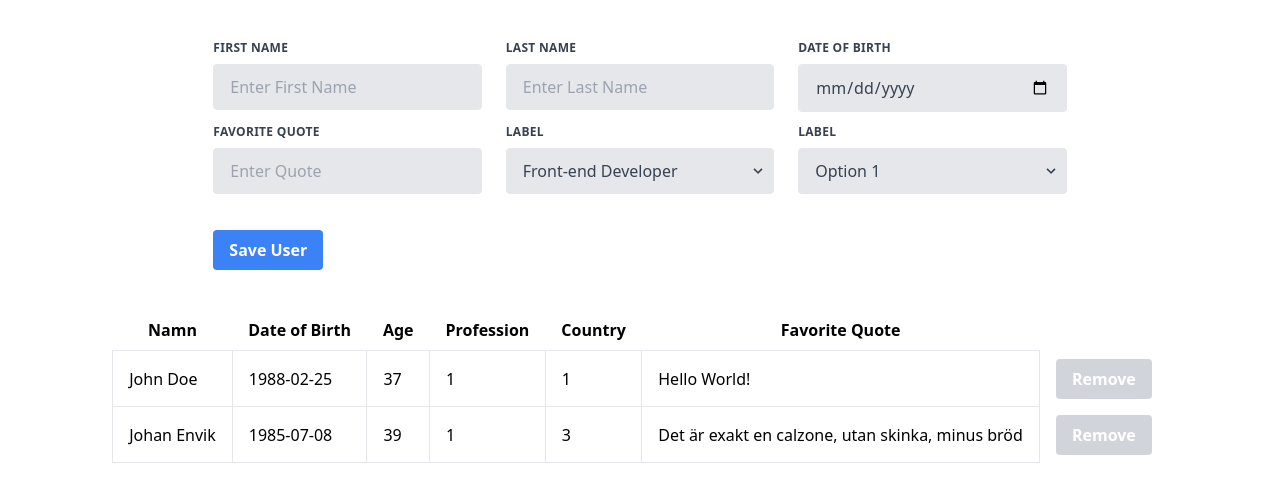
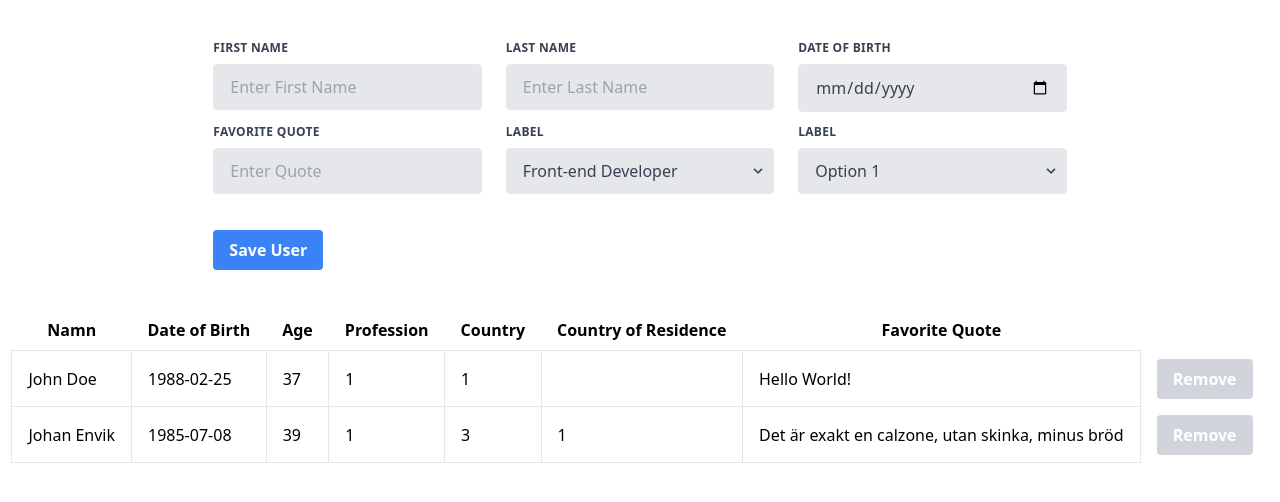
Before and after one commit to johanenvik/ff-vue-test-2025, a Vue app: page / in a window 1280 px wide. Shown: the top 502 px of the page. Built offline with nearby package versions, Linux system fonts and the light colour scheme.

Commit message:
Add recidence country to user list and format code

```diff
--- a/src/components/UserList.vue
+++ b/src/components/UserList.vue
@@ -2,73 +2,29 @@
   <table class="table-auto mx-auto my-10">
     <thead>
       <tr>
-        <th
-          class="px-4 py-2"
-          v-text="'Namn'"
-        />
-        <th
-          class="px-4 py-2"
-          v-text="'Date of Birth'"
-        />
-        <th
-          class="px-4 py-2"
-          v-text="'Age'"
-        />
-        <th
-          class="px-4 py-2"
-          v-text="'Profession'"
-        />
-        <th
-          class="px-4 py-2"
-          v-text="'Country'"
-        />
-        <th
-          class="px-4 py-2"
-          v-text="'Favorite Quote'"
-        />
-        <th
-          class="px-4 py-2"
-          v-text="''"
-        />
+        <th class="px-4 py-2" v-text="'Namn'" />
+        <th class="px-4 py-2" v-text="'Date of Birth'" />
+        <th class="px-4 py-2" v-text="'Age'" />
+        <th class="px-4 py-2" v-text="'Profession'" />
+        <th class="px-4 py-2" v-text="'Country'" />
+        <th class="px-4 py-2" v-text="'Country of Residence'" />
+        <th class="px-4 py-2" v-text="'Favorite Quote'" />
+        <th class="px-4 py-2" v-text="''" />
       </tr>
     </thead>
     <tbody>
-      <tr
-        v-for="(user, key) in users"
-        :key="key"
-      >
-        <td
-          class="border px-4 py-2"
-          v-text="user.firstName + ' ' + user.lastName"
-        />
-        <td
-          class="border px-4 py-2"
-          v-text="user.birthDate"
-        />
-        <td
-          class="border px-4 py-2"
-          v-text="userAge(user)"
-        />
-        <td
-          class="border px-4 py-2"
-          v-text="user.profession_id"
-        />
-        <td
-          class="border px-4 py-2"
-          v-text="user.country_id"
-        />
-        <td
-          class="border px-4 py-2"
-          v-text="user.quote"
-        />
-        <td
-          class="px-4 py-2"
-        >
+      <tr v-for="(user, key) in users" :key="key">
+        <td class="border px-4 py-2" v-text="user.firstName + ' ' + user.lastName" />
+        <td class="border px-4 py-2" v-text="user.birthDate" />
+        <td class="border px-4 py-2" v-text="userAge(user)" />
+        <td class="border px-4 py-2" v-text="user.profession_id" />
+        <td class="border px-4 py-2" v-text="user.country_id" />
+        <td class="border px-4 py-2" v-text="user.country_of_residence_id" />
+        <td class="border px-4 py-2" v-text="user.quote" />
+        <td class="px-4 py-2">
           <button-component
             class="bg-gray-300 hover:bg-gray-400 text-gray-800 font-bold py-2 px-4 rounded inline-flex items-center"
-            :on-click="() => removeRow(user)"
-            :button-text="'Remove'"
-          />
+            :on-click="() => removeRow(user)" :button-text="'Remove'" />
         </td>
       </tr>
     </tbody>
@@ -92,8 +48,8 @@ export default {
   },
   computed: {
     ...mapState({
-        users: state => state.userModule.users,
-        professions: state => state.professionModule.professions,
+      users: state => state.userModule.users,
+      professions: state => state.professionModule.professions,
     }),
   },
   methods: {
```
